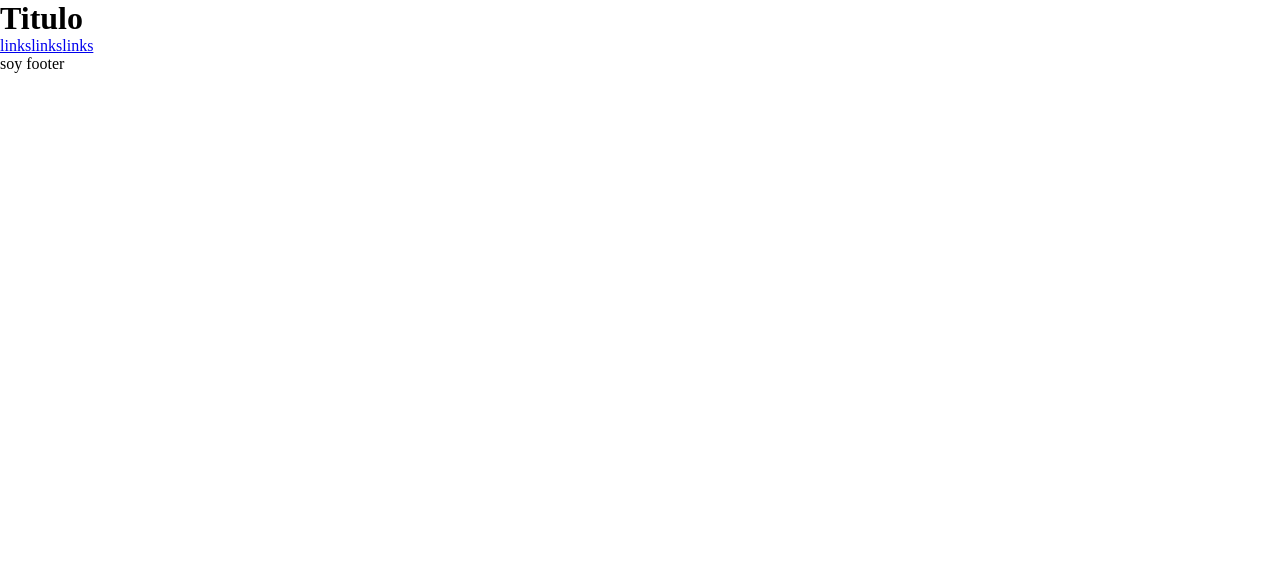
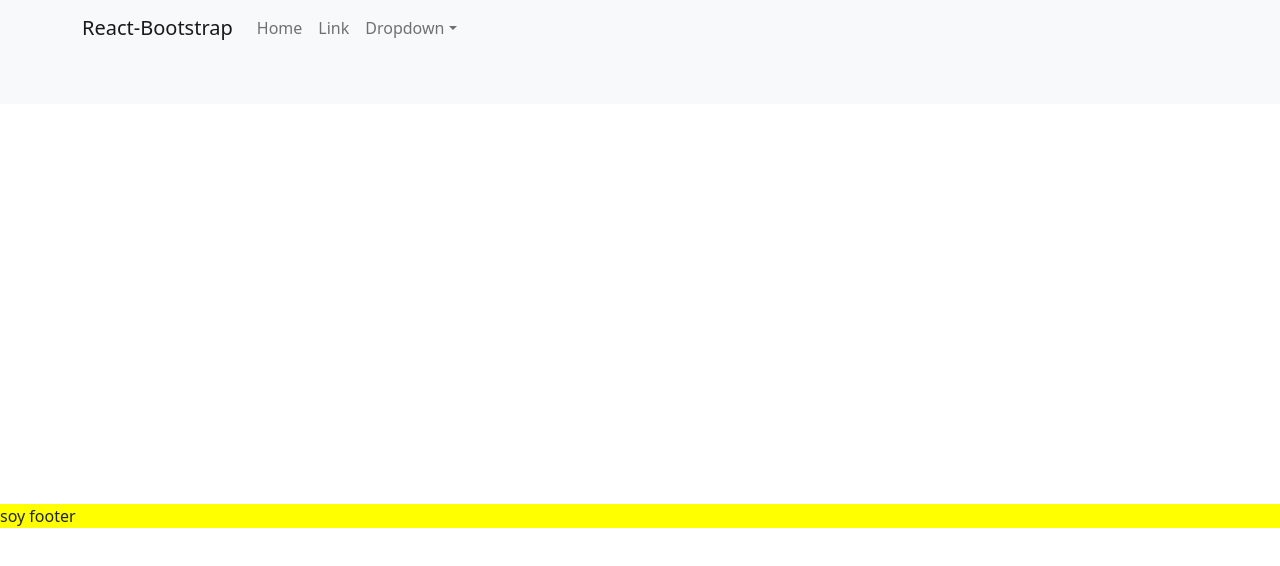
Before and after one commit to HoracioGutierrez/comision_25470, a React (Create React App) app in the folder app/: page / in a window 1280 px wide. Shown: the top 566 px of the page. Built offline with nearby package versions, Linux system fonts and the light colour scheme.

Commit message:
resuelvo desafio clase N

```diff
--- a/app/package.json
+++ b/app/package.json
@@ -6,7 +6,10 @@
     "@testing-library/jest-dom": "^5.16.2",
     "@testing-library/react": "^12.1.3",
     "@testing-library/user-event": "^13.5.0",
+    "bootstrap": "^5.1.3",
+    "node-sass": "^7.0.1",
     "react": "^17.0.2",
+    "react-bootstrap": "^2.1.2",
     "react-dom": "^17.0.2",
     "react-scripts": "5.0.0",
     "web-vitals": "^2.1.4"
--- a/app/src/App.js
+++ b/app/src/App.js
@@ -1,10 +1,17 @@
 import Header from "./Header"
 import Footer from "./Footer"
+//import container from react-bootstrap
+import { Container } from 'react-bootstrap'
 
 function App() {
     return (
         <>
             <Header />
+            <Container as="main">
+            {/* <main className="container"> */}
+                <div></div>
+            {/* </main> */}
+            </Container>
             <Footer/>
         </>
     )
--- a/app/src/Header.js
+++ b/app/src/Header.js
@@ -1,6 +1,33 @@
+import { Container, Nav, Navbar, NavDropdown } from "react-bootstrap"
+
 function Header() {
     return (
-        <header>
+        <Navbar bg="light" expand="lg">
+            <Container className="pb-5" >
+                <Navbar.Brand href="#home">React-Bootstrap</Navbar.Brand>
+                <Navbar.Toggle aria-controls="basic-navbar-nav" />
+                <Navbar.Collapse id="basic-navbar-nav">
+                    <Nav className="me-auto">
+                        <Nav.Link href="#home">Home</Nav.Link>
+                        <Nav.Link href="#link">Link</Nav.Link>
+                        <NavDropdown title="Dropdown" id="basic-nav-dropdown">
+                            <NavDropdown.Item href="#action/3.1">Action</NavDropdown.Item>
+                            <NavDropdown.Item href="#action/3.2">Another action</NavDropdown.Item>
+                            <NavDropdown.Item href="#action/3.3">Something</NavDropdown.Item>
+                            <NavDropdown.Divider />
+                            <NavDropdown.Item href="#action/3.4">Separated link</NavDropdown.Item>
+                        </NavDropdown>
+                    </Nav>
+                </Navbar.Collapse>
+            </Container>
+        </Navbar>
+    )
+}
+
+
+/* function Header() {
+    return (
+        <header id="main-header">
             <h1>Titulo</h1>
             <nav>
                 <a href="#">links</a>
@@ -9,6 +36,6 @@ function Header() {
             </nav>
         </header>
     )
-}
+} */
 
 export default Header
--- a/app/src/estilos.css
+++ /dev/null
@@ -1,9 +0,0 @@
-* {
-    margin : 0;
-    padding : 0;
-    box-sizing: border-box;
-}
-
-html , body , #root {
-    height: 100vh;
-}
--- /dev/null
+++ b/app/src/estilos.scss
@@ -0,0 +1,44 @@
+$colorPrimario: yellow;
+
+@mixin background($url) {
+    background-image: url($url);
+    background-size: cover;
+    background-position: center center;
+    background-repeat: no-repeat;
+}
+
+* {
+    margin: 0;
+    padding: 0;
+    box-sizing: border-box;
+}
+
+html,
+body,
+#root {
+    height: 100vh;
+}
+
+#main-header {
+    background-color: $colorPrimario;
+
+    nav {
+        a {
+            color: black;
+            text-decoration: none;
+        }
+    }
+}
+
+main {
+    div {
+        height: 400px;
+        //@include background("https://i.picsum.photos/id/62/200/300.jpg?hmac=Ova5b3XqMVygL4ZvFJ1MfAehiXKiM1Ol14jN_6widUY");
+
+    }
+}
+
+footer {
+    background-color: $colorPrimario;
+    //@include background("https://i.picsum.photos/id/62/200/300.jpg?hmac=Ova5b3XqMVygL4ZvFJ1MfAehiXKiM1Ol14jN_6widUY");
+}
--- a/app/src/index.js
+++ b/app/src/index.js
@@ -1,6 +1,7 @@
 import React from 'react';
 import ReactDOM from 'react-dom';
 import App from "./App"
-import "./estilos.css"
+import "./estilos.scss"
+import 'bootstrap/dist/css/bootstrap.min.css';
 
 ReactDOM.render(<App/>,document.getElementById('root'))
```
Also changed, not shown: app/info.txt, 2 other files (tests, documents, lock files or other folders).
